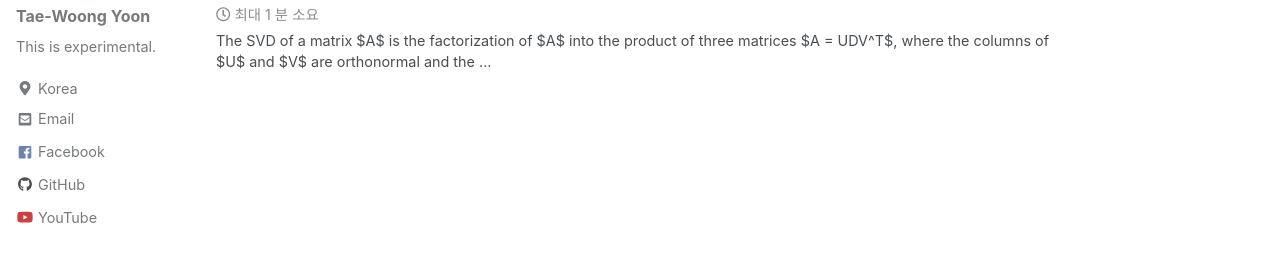
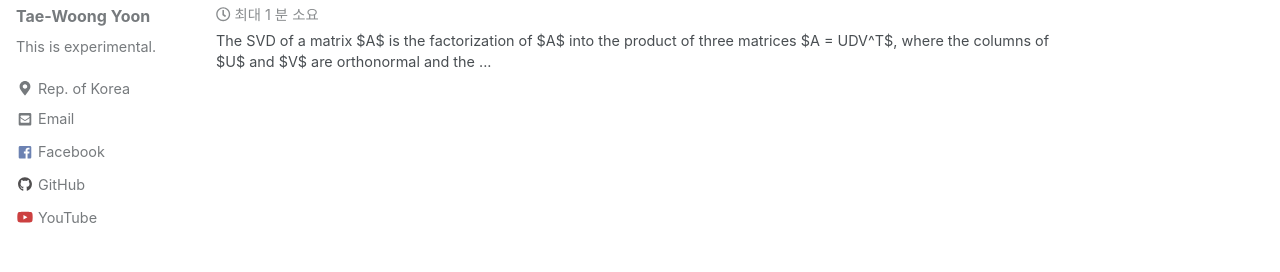
Before and after one commit to twy80/mkkim85.github.io, a Jekyll site: the page built from index.html, in a window 1280 px wide. Shown: the part 223-495 px from the top of the page. Built offline with Jekyll 4.4.1, drawn with Linux system fonts in a browser that asks for light colours; nearby versions of some CDN libraries; the list of posts is cut into pages by our own code.

Commit message:
Update _config.yml

```diff
--- a/_config.yml
+++ b/_config.yml
@@ -103,7 +103,7 @@ author:
   name             : "Tae-Woong Yoon"
   avatar           : "/assets/images/bio-photo.jpg" #"/assets/images/bio-photo.jpg" # path of avatar image, e.g. "/assets/images/bio-photo.jpg"
   bio              : "This is experimental."
-  location         : "Korea"
+  location         : "Rep. of Korea"
   email            : yoon.tw@gmail.com
   uri              :
   home             : # null (default), "absolute or relative url to link to author home"
```
